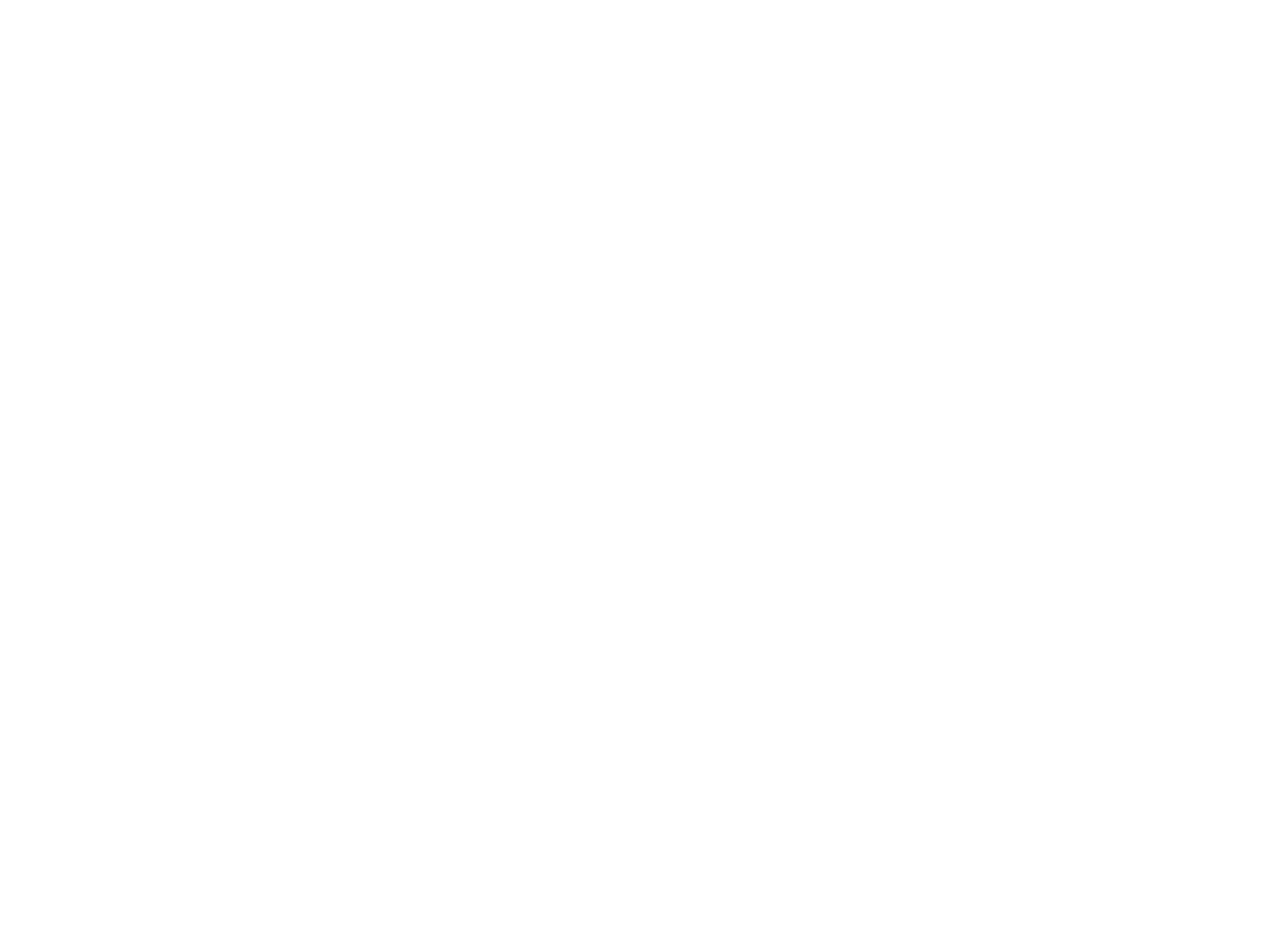
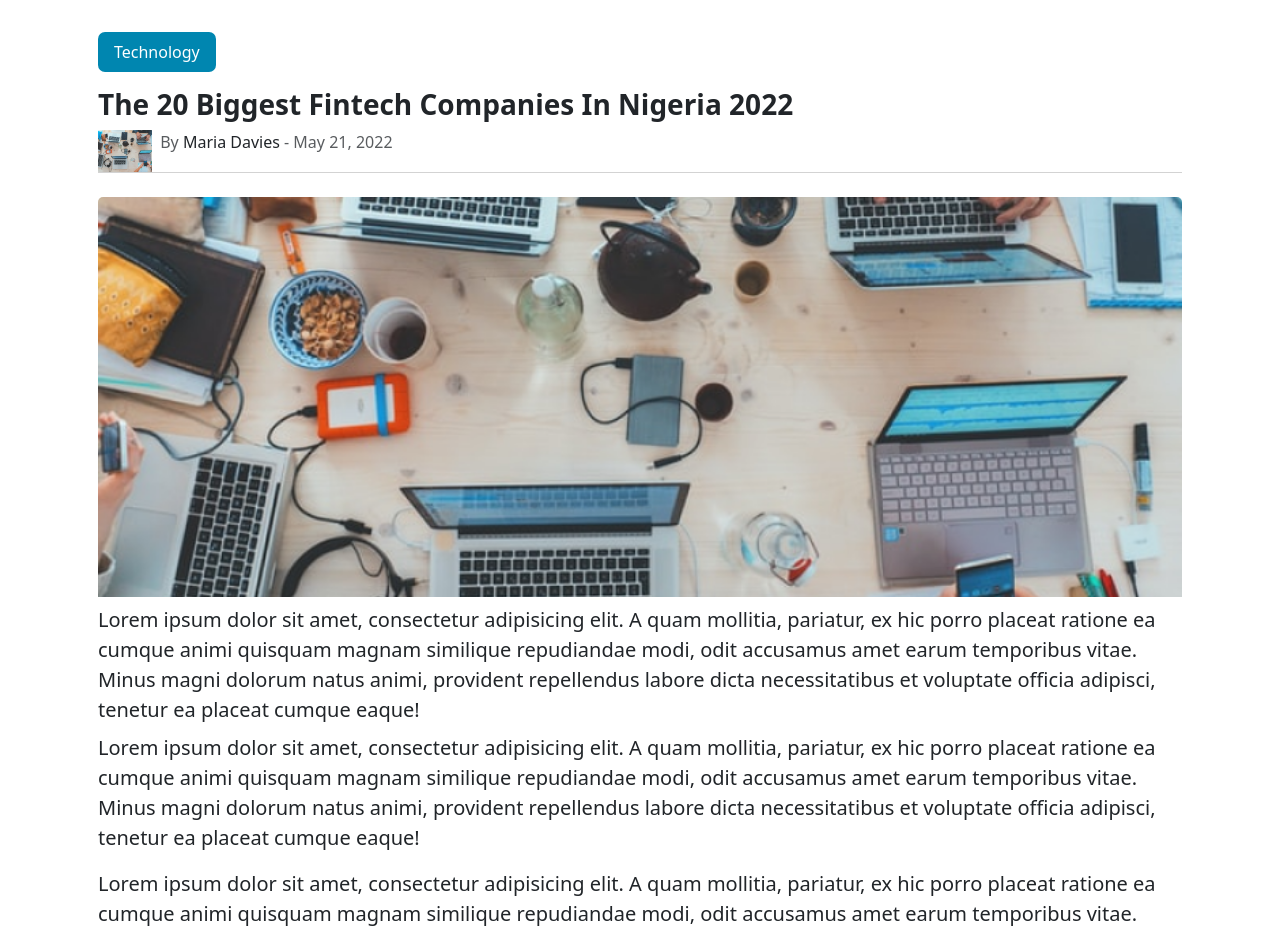
Before and after one commit to Muba-rak/postit-project-starter, a React (Vite) app: page /story/1 in a window 1280 px wide. Before the commit this address had no page. Shown: the part 340-1274 px from the top of the page. Before the commit the page ends 800 px from the top, so only its background shows below. Built offline with nearby package versions, Linux system fonts and the light colour scheme.

Commit message:
feat: added story page

```diff
--- a/src/App.jsx
+++ b/src/App.jsx
@@ -6,6 +6,7 @@ import Signin from "./pages/Signin";
 import Welcome from "./pages/Welcome";
 import Create from "./pages/Create";
 import EditStory from "./pages/EditStory";
+import Story from "./pages/Story";
 
 function App() {
   return (
@@ -17,6 +18,7 @@ function App() {
           <Route path="/login" element={<Signin />} />
           <Route path="/welcome" element={<Welcome />} />
           <Route path="/create" element={<Create />} />
+          <Route path="/story/:storyId" element={<Story />} />
           <Route path="/edit/:storyId" element={<EditStory />} />
         </Routes>
       </Router>
--- a/src/index.css
+++ b/src/index.css
@@ -1,7 +1,39 @@
+@import url("https://fonts.googleapis.com/css2?family=Harmattan&display=swap");
 :root {
   font-synthesis: none;
   text-rendering: optimizeLegibility;
   -webkit-font-smoothing: antialiased;
   -moz-osx-font-smoothing: grayscale;
   -webkit-text-size-adjust: 100%;
+    font-family: "Harmattan", sans-serif;
 }
+
+.view-post {
+  margin: auto;
+
+}
+
+.view-post .card {
+  margin: 3rem 0 0 0;
+  /* width: 40rem; */
+  margin: auto;
+
+}
+
+.view-post .cover-image {
+  height: 50vh;
+  margin-top: 1rem;
+  object-fit: cover;
+}
+
+.view-post .underline {
+  border-bottom: 1px solid lightgrey;
+}
+
+.tag {
+  background-color: #0086b0;
+  width: fit-content;
+  padding: 8px 1rem;
+  border-radius: 7px;
+  color: #fff;
+}
--- /dev/null
+++ b/src/pages/Story.jsx
@@ -0,0 +1,71 @@
+import React from "react";
+import cover from "../assets/images/cover.png";
+import story2 from "../assets/images/story2.png";
+import Layout from "../components/Layout";
+
+const Story = () => {
+  return (
+    <div>
+      <Layout>
+        <article className="view-post container">
+          <div className="card border-0">
+            <div className="card-body">
+              <p className="tag mt-3">Technology</p>
+              <h3 className="card-title my-1 fw-bold">
+                The 20 Biggest Fintech Companies In Nigeria 2022
+              </h3>
+              <div className="card-subtitle d-flex my-2 underline">
+                <img
+                  src={story2}
+                  alt="image"
+                  width="5%"
+                  height="20%"
+                  className=""
+                />
+                <p className="ms-2">
+                  <span className="text-muted">By</span> Maria Davies{" "}
+                  <span className="text-muted">- May 21, 2022</span>
+                </p>
+              </div>
+
+              <img
+                src={cover}
+                className="card-img-top cover-image"
+                alt="image"
+              />
+
+              <p className="card-text my-2 lead">
+                Lorem ipsum dolor sit amet, consectetur adipisicing elit. A quam
+                mollitia, pariatur, ex hic porro placeat ratione ea cumque animi
+                quisquam magnam similique repudiandae modi, odit accusamus amet
+                earum temporibus vitae. Minus magni dolorum natus animi,
+                provident repellendus labore dicta necessitatibus et voluptate
+                officia adipisci, tenetur ea placeat cumque eaque!
+              </p>
+
+              <p className="card-text lead">
+                Lorem ipsum dolor sit amet, consectetur adipisicing elit. A quam
+                mollitia, pariatur, ex hic porro placeat ratione ea cumque animi
+                quisquam magnam similique repudiandae modi, odit accusamus amet
+                earum temporibus vitae. Minus magni dolorum natus animi,
+                provident repellendus labore dicta necessitatibus et voluptate
+                officia adipisci, tenetur ea placeat cumque eaque!
+              </p>
+
+              <p className="card-text lead">
+                Lorem ipsum dolor sit amet, consectetur adipisicing elit. A quam
+                mollitia, pariatur, ex hic porro placeat ratione ea cumque animi
+                quisquam magnam similique repudiandae modi, odit accusamus amet
+                earum temporibus vitae. Minus magni dolorum natus animi,
+                provident repellendus labore dicta necessitatibus et voluptate
+                officia adipisci, tenetur ea placeat cumque eaque!
+              </p>
+            </div>
+          </div>
+        </article>
+      </Layout>
+    </div>
+  );
+};
+
+export default Story;
```
Also changed, not shown: src/assets/images/cover.png (added), src/assets/images/story2.png (added).
